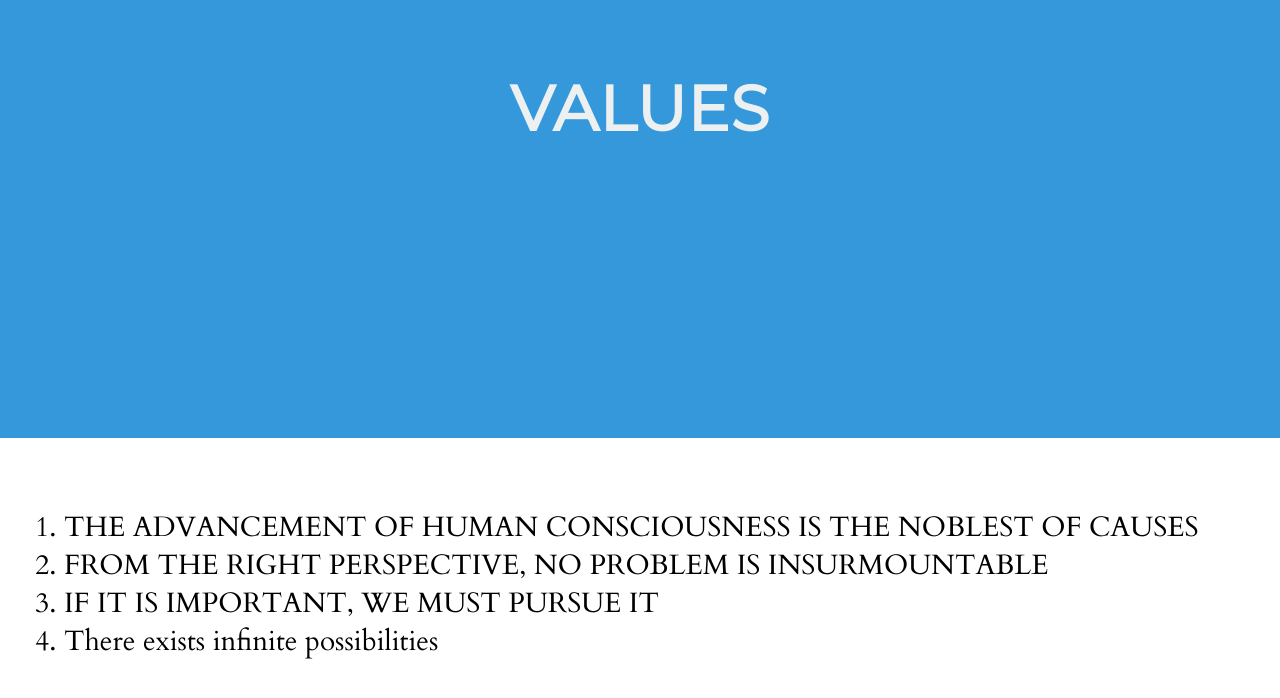
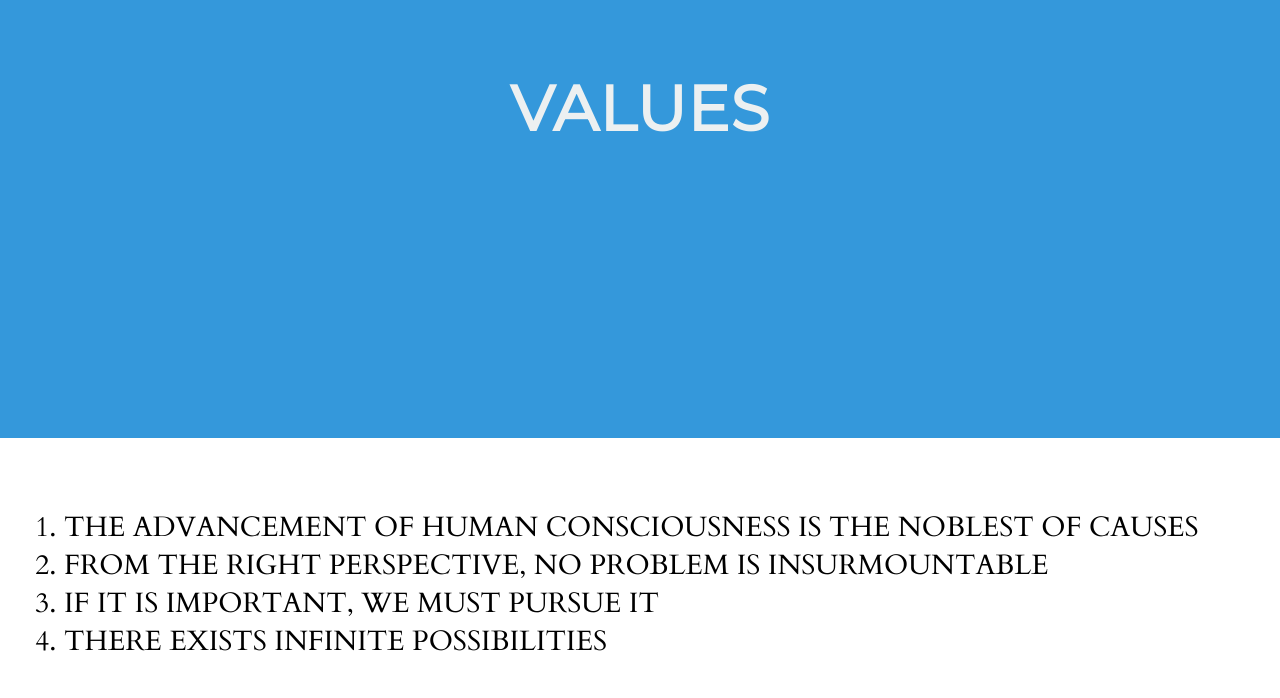
Before and after one commit to Astrophe/Astrophe, a plain HTML site: page index.html in a window 1280 px wide. Shown: the part 1670-2368 px from the top of the page. Drawn offline with Linux system fonts and the light colour scheme.

Commit message:
HTML UPDATE

```diff
--- a/index.html
+++ b/index.html
@@ -105,7 +105,7 @@
         1. THE ADVANCEMENT OF HUMAN CONSCIOUSNESS IS THE NOBLEST OF CAUSES <br>
         2. FROM THE RIGHT PERSPECTIVE, NO PROBLEM IS INSURMOUNTABLE <br>
         3. IF IT IS IMPORTANT, WE MUST PURSUE IT <br>
-        4. There exists infinite possibilities
+        4. THERE EXISTS INFINITE POSSIBILITIES
       </div>
       </p>
 
```
